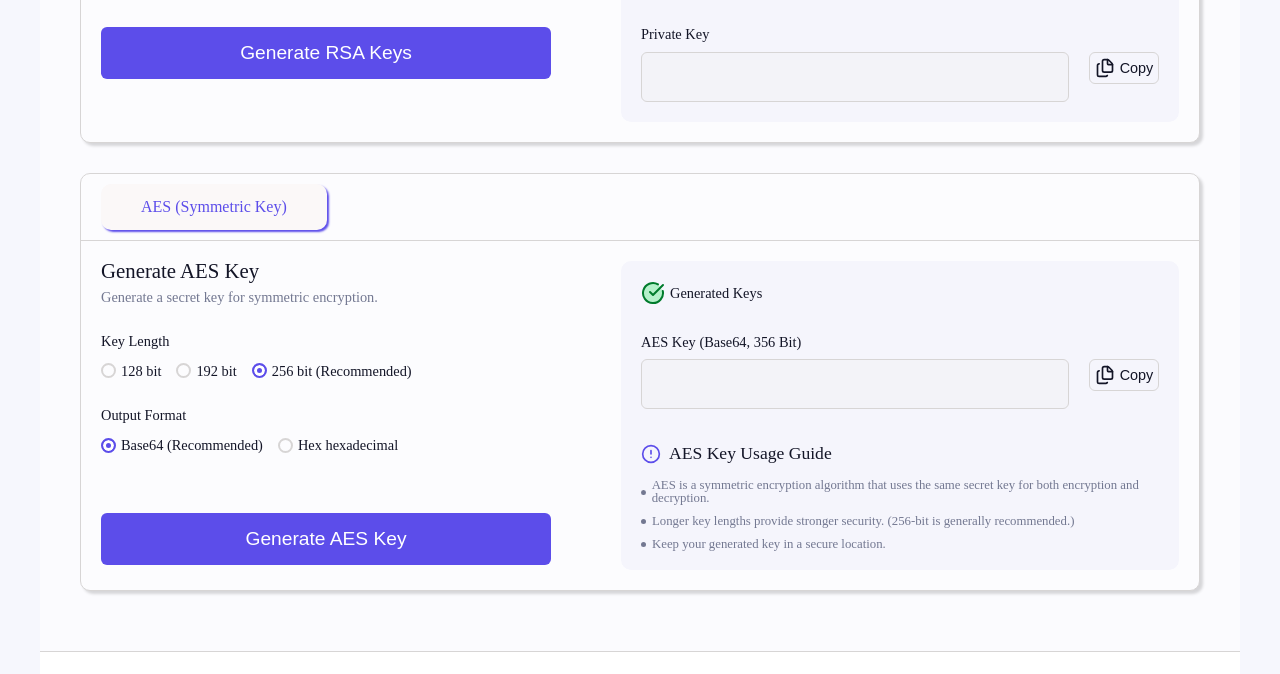
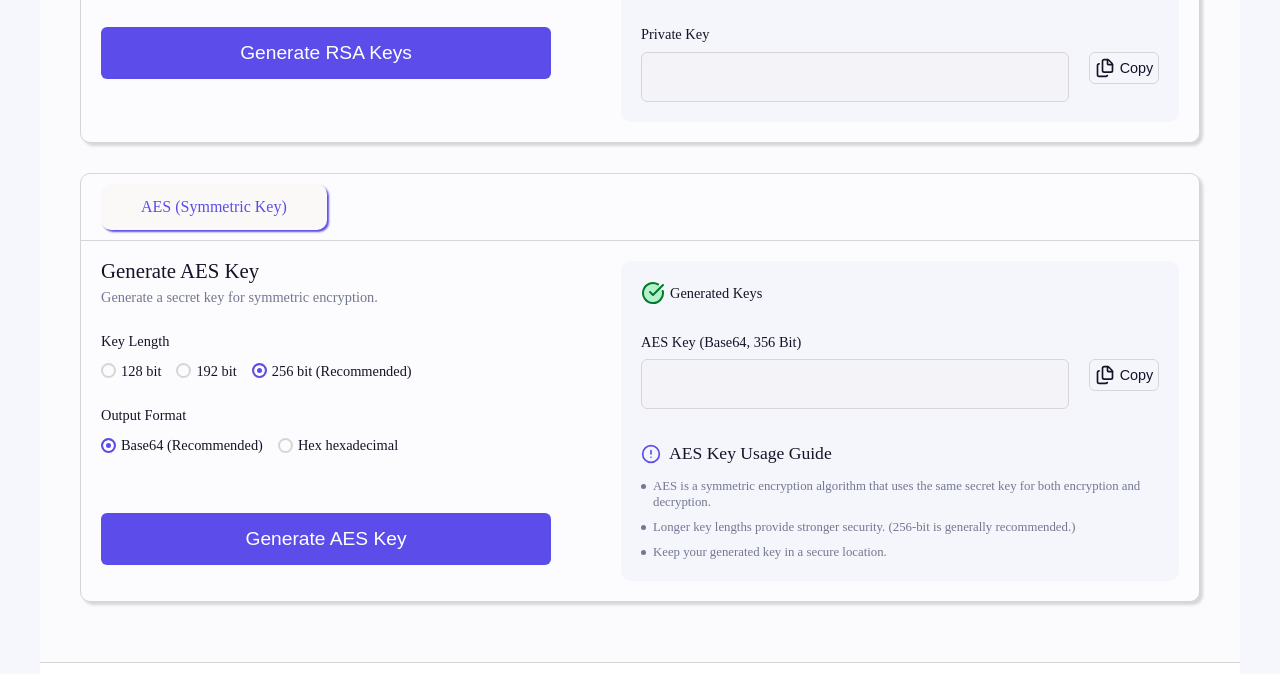
Before and after one commit to psh9321/webpack-key-generator, a website built with webpack: page html/index.html in a window 1280 px wide. Shown: the part 689-1363 px from the top of the page. Built offline with nearby package versions, Linux system fonts and the light colour scheme; a web font is replaced by a local one.

Commit message:
aes 키 사용 안내 css 수정

```diff
--- a/css/resultBox.css
+++ b/css/resultBox.css
@@ -71,14 +71,18 @@
 
 .resultBox dl dd {
     position:relative;
-    display: flex;
-    align-items: center;
+    line-height: 1.2;
+    padding-left: 12px;
     color: var(--default-text-color);
     font-size: 0.8rem;
+    word-break: keep-all;
 }
 
 .resultBox dl dd:before {
     content: "";
+    position: absolute;
+    top: 5px;
+    left: 0;
     display: block;
     width: 5px;
     height: 5px;
```
